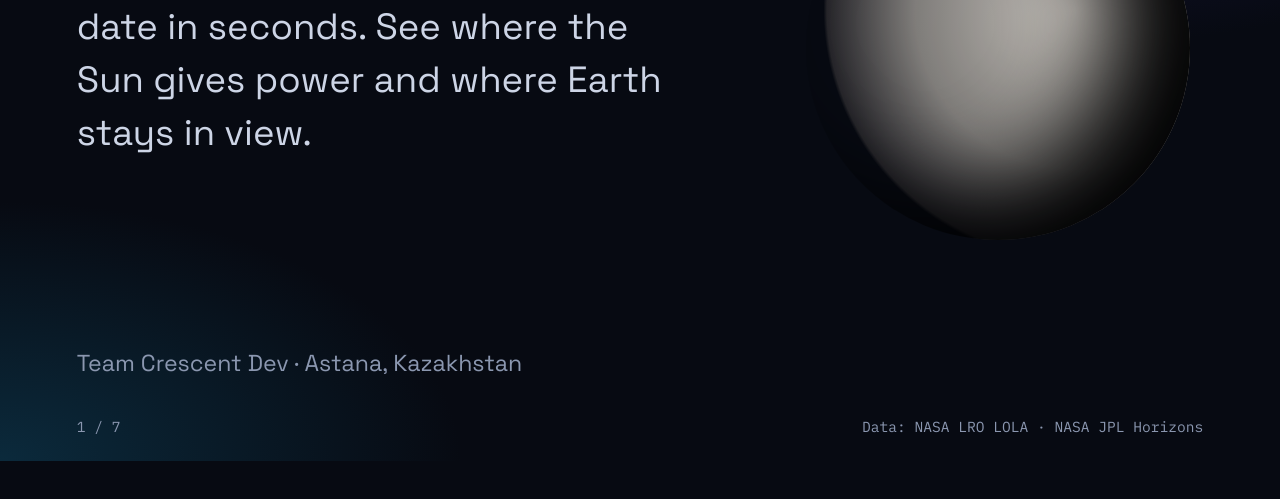
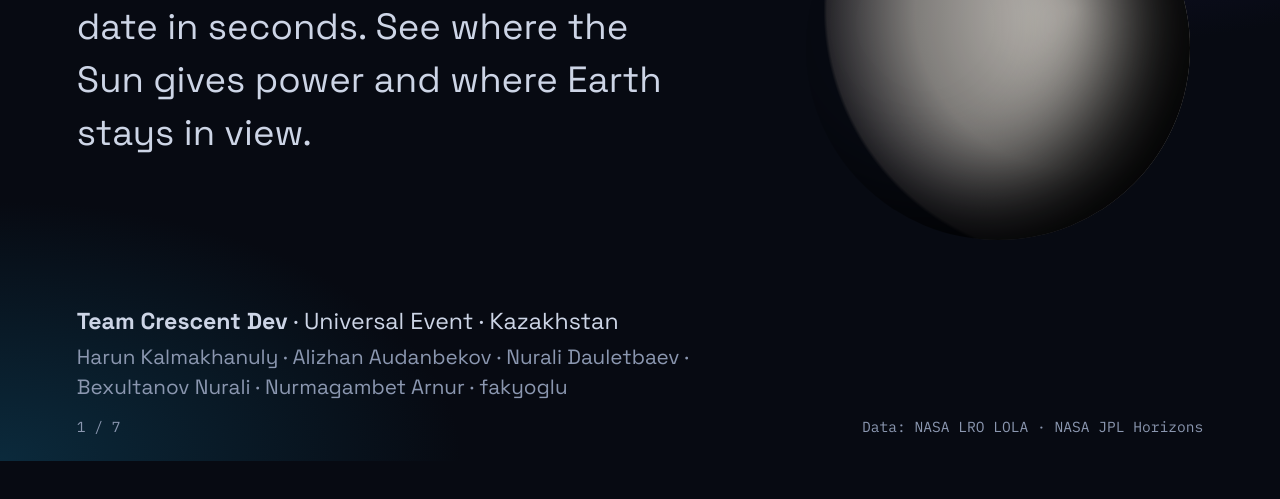
Before and after one commit to AkzoiAlzhn9/crescent-lunar-navigator, a plain HTML site: page slides.html in a window 1280 px wide. Shown: the part 299-798 px from the top of the page. Drawn offline with Linux system fonts and the light colour scheme.

Commit message:
Add team member names and Universal Event to demo, app and README
Co-Authored-By: Claude Opus 5.5 <noreply@anthropic.com>

```diff
--- a/slides.html
+++ b/slides.html
@@ -35,7 +35,8 @@ a{color:var(--accent)}
   <div class="kicker">NASA Space Apps Challenge 2026 · Lunar Landing Site Navigator</div>
   <h1>Crescent</h1>
   <p style="font-size:1.5em;max-width:55%;margin-top:.5em">Pick a south-pole landing site and date in seconds. See where the Sun gives power and where Earth stays in view.</p>
-  <p class="muted" style="margin-top:auto">Team Crescent Dev · Astana, Kazakhstan</p>
+  <p style="margin-top:auto;margin-bottom:.2em"><b>Team Crescent Dev</b> · Universal Event · Kazakhstan</p>
+  <p class="muted" style="margin:0;max-width:62%;font-size:.85em">Harun Kalmakhanuly · Alizhan Audanbekov · Nurali Dauletbaev · Bexultanov Nurali · Nurmagambet Arnur · fakyoglu</p>
   <div class="moon"></div>
   <div class="foot"><span>1 / 7</span><span>Data: NASA LRO LOLA · NASA JPL Horizons</span></div>
 </section>
```
Also changed, not shown: index.html (+1 -1 lines), 1 other file.
